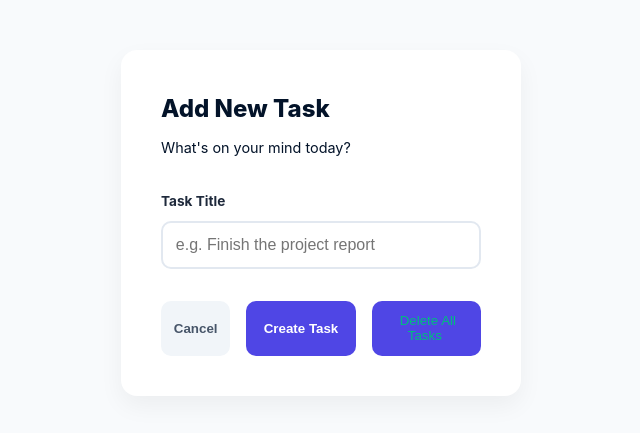
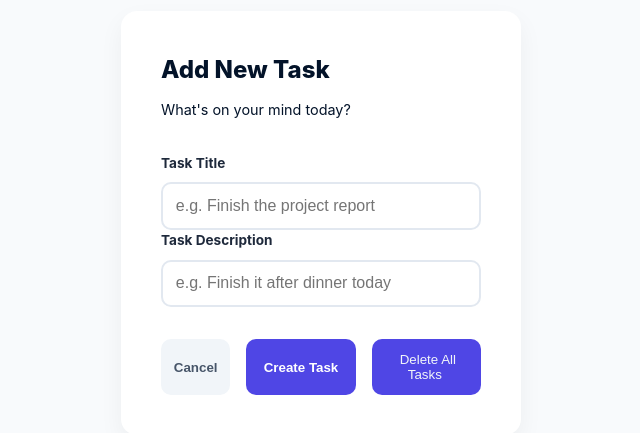
Before and after one commit to palodioup/TaskManagerVue, a Vue app: page /addTasks in a window 1280 px wide. Shown: the part 177-610 px from the top of the page, without its empty margins (309-949 px from the left). Built offline with nearby package versions, Linux system fonts and the light colour scheme.

Commit message:
DEBUGGING PROCESS #2

```diff
--- a/src/App.vue
+++ b/src/App.vue
@@ -5,7 +5,6 @@
 </template>
 
 <style>
-/* This kills the "Split Screen" bug */
 #app {
   display: block !important;
   max-width: 100% !important;
--- a/src/components/AddTaskView.vue
+++ b/src/components/AddTaskView.vue
@@ -1,44 +1,84 @@
 <script setup>
-import { ref } from 'vue';
-import { useRouter } from 'vue-router';
+import { ref } from 'vue'
+import { useRouter } from 'vue-router'
 
-const router = useRouter();
-const taskTitle = ref("");
-const error = ref("");
-const isLoading = ref(false);
+const router = useRouter()
+const taskTitle = ref('')
+const taskDescription = ref('')
+const error = ref('')
+const isLoading = ref(false)
 
+// ---- Add Task Title ----
 const addTask = async () => {
   if (!taskTitle.value.trim()) {
-    error.value = "Please enter a task title";
-    return;
+    error.value = 'Please enter a task title'
+    return
   }
 
-  isLoading.value = true;
-  error.value = "";
+  if (taskTitle.value.trim().length > 50) {
+    error.value = 'Task title cannot exceed 50 characters'
+    return
+  }
+
+  isLoading.value = true
+  error.value = ''
 
   try {
-    // This sends the task to your Node server on port 8080
-    const response = await fetch("http://localhost:8080/addTasks", {
-      method: "POST",
-      headers: { "Content-Type": "application/json" },
-      body: JSON.stringify({ tasktitle: taskTitle.value })
-    });
+    const response = await fetch('http://localhost:8080/add-task', {
+      method: 'POST',
+      headers: { 'Content-Type': 'application/json' },
+      body: JSON.stringify({ tasktitle: taskTitle.value }),
+    })
+    console.log(response)
 
     if (response.ok) {
-      // After success, it automatically takes you back to the list page
-      // router.push('/');\
-      router.push('/allTasks');
+      router.push('/allTasks')
     } else {
-      error.value = "Failed to save task.";
+      error.value = 'Failed to save task.'
     }
   } catch (err) {
-    error.value = "Server is not running. Check your terminal!";
+    error.value = 'Server is not running. Check your terminal!'
   } finally {
-    isLoading.value = false;
+    isLoading.value = false
   }
-};
+}
+
+// ---- Add Task Description ----
+const addTaskDesc = async () => {
+  alert("runnign")
+  if (!taskDescription.value.trim()) {
+    error.value = 'Please enter a task description'
+    return
+  }
+
+  if (taskDescription.value.trim().length > 200) {
+    error.value = 'Task description cannot exceed 200 characters'
+    return
+  }
+
+  console.log(taskDescription)
+  isLoading.value = true
+  error.value = ''
+
+  try {
+    const response = await fetch('http://localhost:8080/add-task', {
+      method: 'POST',
+      headers: { 'Content-Type': 'application/json' },
+      body: JSON.stringify({ taskdescription: taskDescription.value }),
+    })
+
+    if (response.ok) {
+      router.push('/allTasks')
+    } else {
+      error.value = 'Failed to save task description.'
+    }
+  } catch (err) {
+    error.value = 'Server is not running. Check your terminal!'
+  } finally {
+    isLoading.value = false
+  }
+}
 </script>
-
 <template>
   <div class="page-container">
     <div class="form-card">
@@ -57,17 +97,30 @@ const addTask = async () => {
           :disabled="isLoading"
         />
       </div>
+      <div class="input-group">
+        <label>Task Description</label>
+        <input
+          type="text"
+          placeholder="e.g. Finish it after dinner today"
+          v-model="taskDescription"
+          @keyup.enter="addTaskDesc"
+          :disabled="isLoading"
+        />
+      </div>
 
       <p v-if="error" class="error-msg">{{ error }}</p>
 
       <div class="actions">
         <!-- The Cancel button takes you back home -->
         <button class="btn-secondary" @click="router.push('/allTasks')">Cancel</button>
-        <button class="btn-primary" @click="addTask" :disabled="isLoading">
+        <button class="btn-primary" @click="addTask"  :disabled="isLoading">
           {{ isLoading ? 'Saving...' : 'Create Task' }}
         </button>
+        <!-- <button class="btn-primary" @click="addTaskDesc"  :disabled="isLoading">
+          {{ isLoading ? 'Saving...' : 'Create Task' }}
+        </button> -->
         <button class="btn-primary" @click="deleteTask" :disabled="isLoading">
-         <a href="/deleteTasks">Delete All Tasks</a>
+          <a href="/deleteTasks">Delete All Tasks</a>
         </button>
       </div>
     </div>
@@ -82,7 +135,14 @@ const addTask = async () => {
   margin-left: 430px;
   align-items: center;
   background-color: #f8fafc;
+}
 
+textarea {
+  padding: 10px;
+  border: 2px #031329 solid;
+  border-radius: 10px;
+  border: 0 4px 6px -1px #031329;
+  height: 200px;
 }
 
 .form-card {
@@ -92,14 +152,30 @@ const addTask = async () => {
   padding: 2.5rem;
   border-radius: 16px;
   box-shadow: 0 10px 25px rgba(0, 0, 0, 0.05);
-
 }
 
-header h2 { font-size: 1.5rem; font-weight: 800; margin: 0; color: #031329;}
-header p { color: #031329; margin: 0.5rem 0 2rem 0; font-size: 0.9rem; }
+header h2 {
+  font-size: 1.5rem;
+  font-weight: 800;
+  margin: 0;
+  color: #031329;
+}
+header p {
+  color: #031329;
+  margin: 0.5rem 0 2rem 0;
+  font-size: 0.9rem;
+}
 
-.input-group { display: flex; flex-direction: column; gap: 0.5rem; }
-.input-group label { font-size: 0.85rem; font-weight: 700; color: #1e293b; }
+.input-group {
+  display: flex;
+  flex-direction: column;
+  gap: 0.5rem;
+}
+.input-group label {
+  font-size: 0.85rem;
+  font-weight: 700;
+  color: #1e293b;
+}
 
 input {
   padding: 0.8rem;
@@ -109,12 +185,47 @@ input {
   transition: border-color 0.2s;
 }
 
-input:focus { outline: none; border-color: #4f46e5; }
+input:focus {
+  outline: none;
+  border-color: #4f46e5;
+}
 
-.actions { display: flex; gap: 1rem; margin-top: 2rem; }
+.actions {
+  display: flex;
+  gap: 1rem;
+  margin-top: 2rem;
+}
 
-.btn-primary { background: #4f46e5; color: white; flex: 2; border: none; padding: 0.8rem; border-radius: 10px; font-weight: 700; cursor: pointer;}
-.btn-secondary { background: #f1f5f9; color: #475569; flex: 1; border: none; padding: 0.8rem; border-radius: 10px; font-weight: 700; cursor: pointer;}
+.btn-primary {
+  background: #4f46e5;
+  color: white;
+  flex: 2;
+  border: none;
+  padding: 0.8rem;
+  border-radius: 10px;
+  font-weight: 700;
+  cursor: pointer;
+}
+.btn-secondary {
+  background: #f1f5f9;
+  color: #475569;
+  flex: 1;
+  border: none;
+  padding: 0.8rem;
+  border-radius: 10px;
+  font-weight: 700;
+  cursor: pointer;
+}
 
-.error-msg { color: #ef4444; font-size: 0.85rem; margin-top: 1rem; text-align: center; }
+.error-msg {
+  color: #ef4444;
+  font-size: 0.85rem;
+  margin-top: 1rem;
+  text-align: center;
+}
+
+a {
+  text-decoration: none;
+  color: #f1f5f9;
+}
 </style>
--- a/src/components/AllTasks.vue
+++ b/src/components/AllTasks.vue
@@ -1,10 +1,12 @@
 <template>
   <div>
     <h2>All Tasks</h2>
-    <p v-if="tasks.length === 0">Loading...</p>
+    <p v-if="tasks.length === 0">No tasks available</p>
     <ul>
       <li v-for="task in tasks">
-        {{ task }}
+        Title: {{ task.title }}
+        <br/>
+        Description: {{ task.description }}
       </li>
     </ul>
     <a href="/addTasks"> Add New Task </a>
--- a/src/components/deleteTask.vue
+++ b/src/components/deleteTask.vue
@@ -1,5 +1,5 @@
 <template>
-    <button @click="deleteTasks">Delete All Tasks</button>
+    <button @click="deleteTasks"><a>Delete All Tasks</a></button>
 </template>
 
 <script setup>
@@ -43,4 +43,9 @@ const deleteTasks = async () => {
     button:hover {
         background-color: #dc2626;
     }
+
+    a {
+      text-decoration: none;
+      color: white;
+    }
 </style>
--- a/src/components/homePage.vue
+++ b/src/components/homePage.vue
@@ -57,4 +57,9 @@ div {
     text-decoration: none;
     margin-bottom: 40px;
 }
+
+a {
+  text-decoration: none;
+  color: #e2e8f0;
+}
 </style>
```
